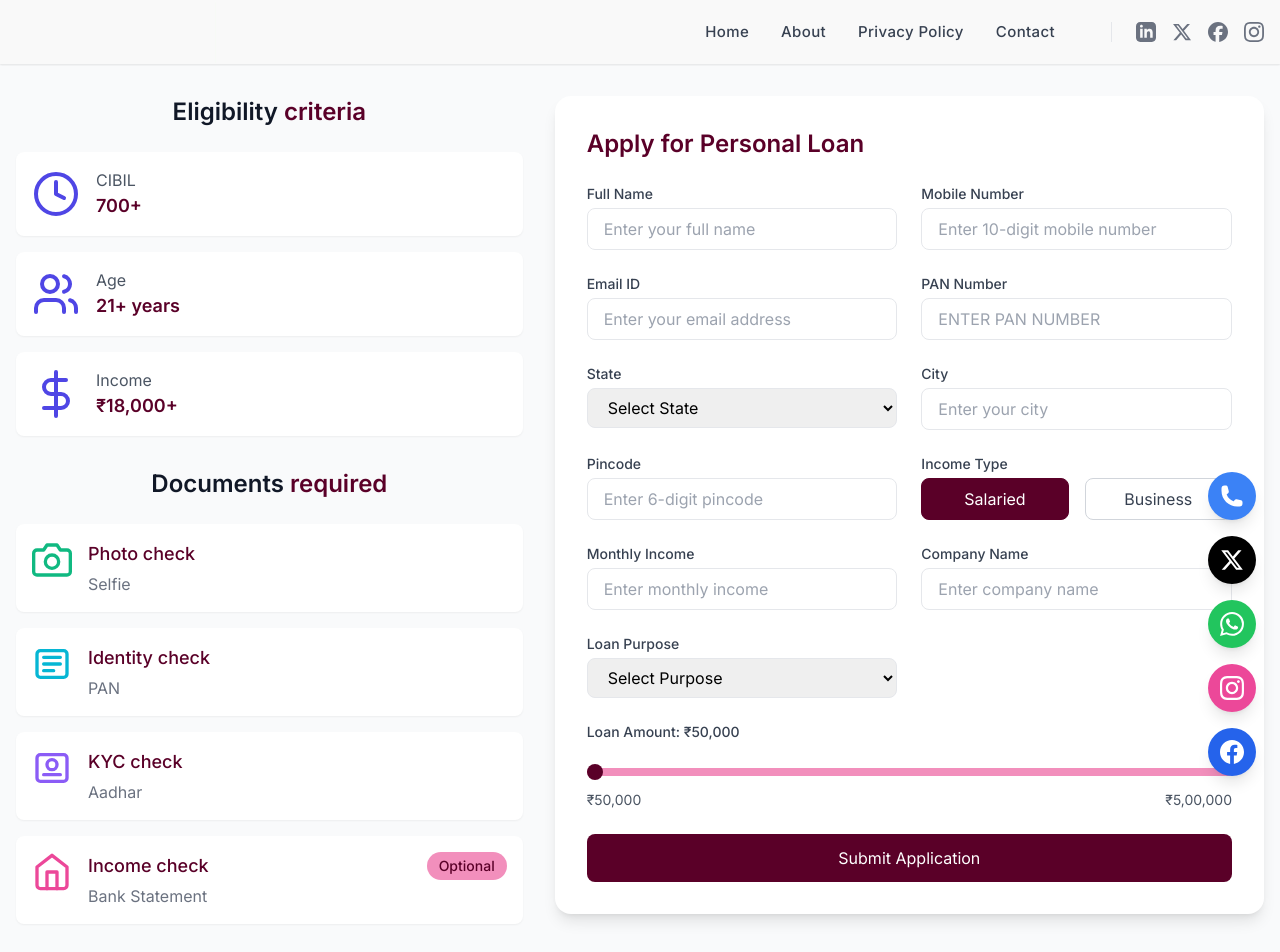
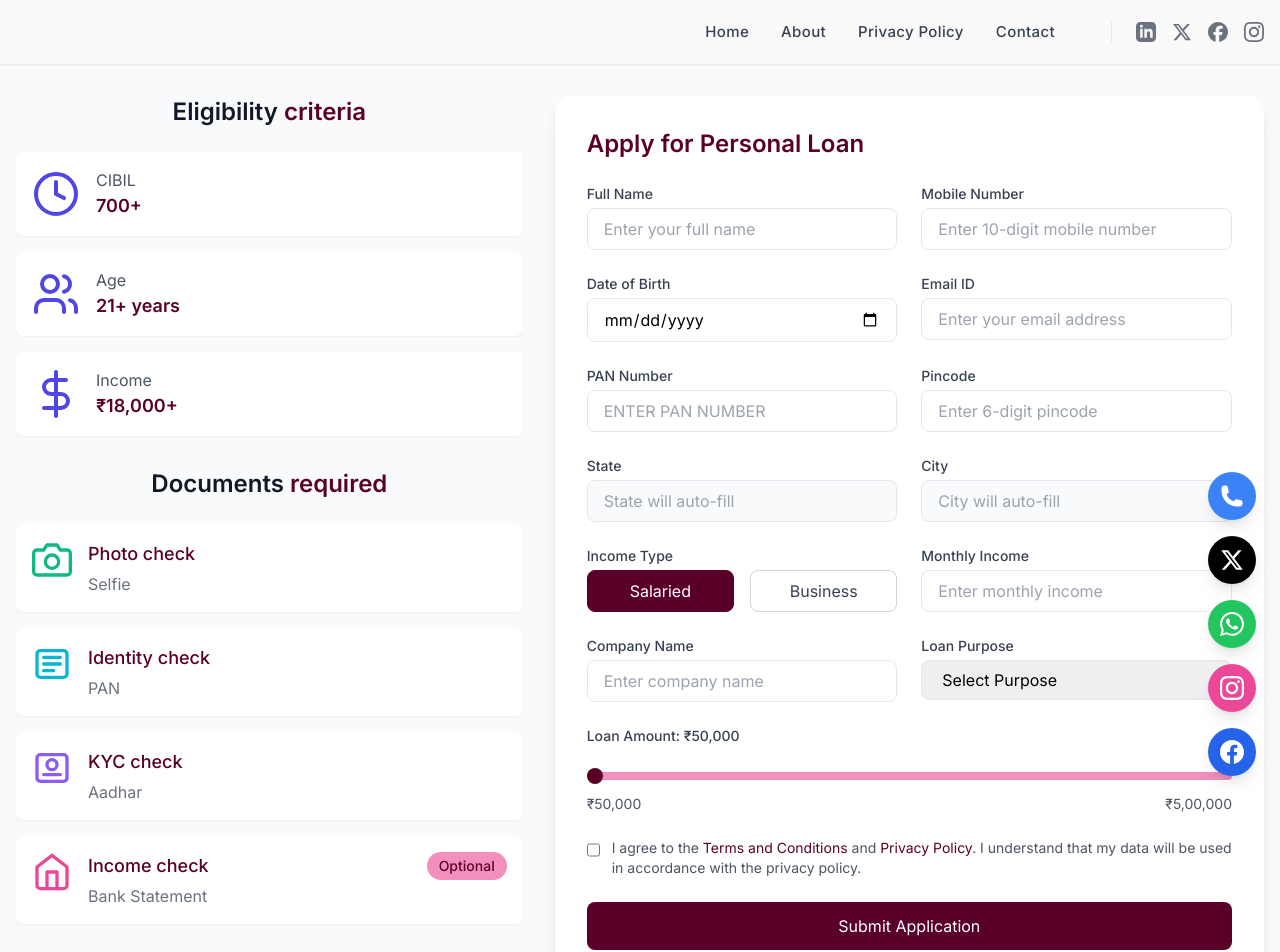
Before and after one commit to developerjay0011/VRConsultancy, a Next.js app: page /loan-inquiry in a window 1280 px wide. Shown: the top 952 px of the page. Built offline with nearby package versions, Linux system fonts and the light colour scheme.

Commit message:
commit application

```diff
--- a/src/components/HowItWorks.tsx
+++ b/src/components/HowItWorks.tsx
@@ -148,7 +148,7 @@ export default function HowItWorks() {
         </div>
 
         {/* CTA Section */}
-        <motion.div
+        {/* <motion.div
           initial={{ opacity: 0, y: 20 }}
           whileInView={{ opacity: 1, y: 0 }}
           viewport={{ once: true }}
@@ -161,7 +161,7 @@ export default function HowItWorks() {
           >
             Start Your Application
           </motion.button>
-        </motion.div>
+        </motion.div> */}
       </div>
     </section>
   )
--- a/src/components/LoanInquiry/LoanInquiryForm.tsx
+++ b/src/components/LoanInquiry/LoanInquiryForm.tsx
@@ -1,11 +1,10 @@
 "use client"
 
-import { useState } from 'react'
+import { useState, useEffect } from 'react'
 import { useForm } from 'react-hook-form'
 import * as yup from 'yup'
 import { yupResolver } from '@hookform/resolvers/yup'
-// import { motion } from 'framer-motion'
-// import Image from 'next/image'
+import toast from 'react-hot-toast'
 
 const schema = yup.object({
   name: yup.string().required('Name is required'),
@@ -15,6 +14,19 @@ const schema = yup.object({
   email: yup.string()
     .email('Enter a valid email')
     .required('Email is required'),
+  dob: yup.string()
+    .required('Date of Birth is required')
+    .test('age', 'You must be at least 21 years old', (value) => {
+      if (!value) return false
+      const dob = new Date(value)
+      const today = new Date()
+      const age = today.getFullYear() - dob.getFullYear()
+      const monthDiff = today.getMonth() - dob.getMonth()
+      if (monthDiff < 0 || (monthDiff === 0 && today.getDate() < dob.getDate())) {
+        return age - 1 >= 21
+      }
+      return age >= 21
+    }),
   pan: yup.string()
     .matches(/^[A-Z]{5}[0-9]{4}[A-Z]{1}$/, 'Enter a valid PAN number')
     .required('PAN number is required'),
@@ -32,22 +44,66 @@ const schema = yup.object({
     .min(50000, 'Loan amount must be at least ₹50,000')
     .max(500000, 'Loan amount cannot exceed ₹5,00,000')
     .required('Loan amount is required'),
-  loanPurpose: yup.string().required('Loan purpose is required')
+  loanPurpose: yup.string().required('Loan purpose is required'),
+  termsAccepted: yup.boolean()
+    .oneOf([true], 'You must accept the terms and conditions')
+    .required('You must accept the terms and conditions')
 }).required()
 
 type FormData = yup.InferType<typeof schema>
+
+const indianStates = [
+  'Andaman and Nicobar Islands',
+  'Andhra Pradesh',
+  'Arunachal Pradesh',
+  'Assam',
+  'Bihar',
+  'Chandigarh',
+  'Chhattisgarh',
+  'Dadra and Nagar Haveli and Daman and Diu',
+  'Delhi',
+  'Goa',
+  'Gujarat',
+  'Haryana',
+  'Himachal Pradesh',
+  'Jammu and Kashmir',
+  'Jharkhand',
+  'Karnataka',
+  'Kerala',
+  'Ladakh',
+  'Lakshadweep',
+  'Madhya Pradesh',
+  'Maharashtra',
+  'Manipur',
+  'Meghalaya',
+  'Mizoram',
+  'Nagaland',
+  'Odisha',
+  'Puducherry',
+  'Punjab',
+  'Rajasthan',
+  'Sikkim',
+  'Tamil Nadu',
+  'Telangana',
+  'Tripura',
+  'Uttar Pradesh',
+  'Uttarakhand',
+  'West Bengal'
+].sort()
 
 export default function LoanInquiryForm() {
   const [isSubmitting, setIsSubmitting] = useState(false)
   const [selectedIncomeType, setSelectedIncomeType] = useState<'salary' | 'business'>('salary')
   const [sliderValue, setSliderValue] = useState(50000)
+  const [isLoadingPincode, setIsLoadingPincode] = useState(false)
 
   const {
     register,
     handleSubmit,
     formState: { errors },
-    setValue
-    // watch
+    setValue,
+    watch,
+    reset
   } = useForm<FormData>({
     resolver: yupResolver(schema),
     defaultValues: {
@@ -55,13 +111,69 @@ export default function LoanInquiryForm() {
     }
   })
 
+  const pincode = watch('pincode')
+
+  useEffect(() => {
+    const fetchPincodeDetails = async () => {
+      if (pincode?.length === 6) {
+        setIsLoadingPincode(true)
+        try {
+          const response = await fetch(`https://api.postalpincode.in/pincode/${pincode}`)
+          const data = await response.json()
+
+          if (data[0].Status === 'Success') {
+            const postOffice = data[0].PostOffice[0]
+            setValue('state', postOffice.State)
+            setValue('city', postOffice.District)
+          }
+        } catch (error) {
+          console.error('Error fetching pincode details:', error)
+        } finally {
+          setIsLoadingPincode(false)
+        }
+      }
+    }
+
+    fetchPincodeDetails()
+  }, [pincode, setValue])
+
   const onSubmit = async (data: FormData) => {
     setIsSubmitting(true)
     try {
-      console.log(data)
-      // Add your form submission logic here
+      console.log("data", data)
+      const response = await fetch('http://localhost:5001/api/loans', {
+        method: 'POST',
+        headers: {
+          'Content-Type': 'application/json'
+        },
+
+        body: JSON.stringify({
+          ...data,
+          monthlyIncome: parseFloat(data.monthlyIncome.toString()),
+          loanAmount: sliderValue
+        })
+      })
+
+      if (!response.ok) {
+        throw new Error('Failed to submit loan application')
+      }
+
+      // Show success message
+      toast.success('Application submitted successfully!', {
+        position: 'top-right',
+        duration: 5000
+      })
+
+      // Reset form
+      reset()
+      setSliderValue(50000)
+      setSelectedIncomeType('salary')
     } catch (error) {
-      console.error('Error:', error)
+      console.error('Error submitting loan application:', error)
+      toast.error('Failed to submit loan application. Please try again.', {
+        position: 'top-right',
+        duration: 5000
+      })
     } finally {
       setIsSubmitting(false)
     }
@@ -104,6 +216,18 @@ export default function LoanInquiryForm() {
               {errors.mobile && <p className="mt-1 text-sm text-red-600">{errors.mobile.message}</p>}
             </div>
 
+            {/* Date of Birth */}
+            <div>
+              <label className="block text-sm font-medium text-gray-700 mb-1">Date of Birth</label>
+              <input
+                type="date"
+                {...register('dob')}
+                max={new Date().toISOString().split('T')[0]}
+                className="w-full px-4 py-2 border rounded-lg focus:ring-2 focus:ring-[#5A0028] focus:border-transparent"
+              />
+              {errors.dob && <p className="mt-1 text-sm text-red-600">{errors.dob.message}</p>}
+            </div>
+
             {/* Email */}
             <div>
               <label className="block text-sm font-medium text-gray-700 mb-1">Email ID</label>
@@ -129,17 +253,36 @@ export default function LoanInquiryForm() {
               {errors.pan && <p className="mt-1 text-sm text-red-600">{errors.pan.message}</p>}
             </div>
 
+            {/* Pincode */}
+            <div>
+              <label className="block text-sm font-medium text-gray-700 mb-1">Pincode</label>
+              <div className="relative">
+                <input
+                  type="text"
+                  {...register('pincode')}
+                  className="w-full px-4 py-2 border rounded-lg focus:ring-2 focus:ring-[#5A0028] focus:border-transparent"
+                  placeholder="Enter 6-digit pincode"
+                  maxLength={6}
+                />
+                {isLoadingPincode && (
+                  <div className="absolute right-3 top-1/2 -translate-y-1/2">
+                    <div className="animate-spin rounded-full h-5 w-5 border-2 border-[#5A0028] border-t-transparent"></div>
+                  </div>
+                )}
+              </div>
+              {errors.pincode && <p className="mt-1 text-sm text-red-600">{errors.pincode.message}</p>}
+            </div>
+
             {/* State */}
             <div>
               <label className="block text-sm font-medium text-gray-700 mb-1">State</label>
-              <select
+              <input
+                type="text"
                 {...register('state')}
-                className="w-full px-4 py-2 border rounded-lg focus:ring-2 focus:ring-[#5A0028] focus:border-transparent"
-              >
-                <option value="">Select State</option>
-                <option value="Gujarat">Gujarat</option>
-                {/* Add more states */}
-              </select>
+                className="w-full px-4 py-2 border rounded-lg focus:ring-2 focus:ring-[#5A0028] focus:border-transparent bg-gray-50"
+                placeholder="State will auto-fill"
+                readOnly
+              />
               {errors.state && <p className="mt-1 text-sm text-red-600">{errors.state.message}</p>}
             </div>
 
@@ -149,23 +292,11 @@ export default function LoanInquiryForm() {
               <input
                 type="text"
                 {...register('city')}
-                className="w-full px-4 py-2 border rounded-lg focus:ring-2 focus:ring-[#5A0028] focus:border-transparent"
-                placeholder="Enter your city"
+                className="w-full px-4 py-2 border rounded-lg focus:ring-2 focus:ring-[#5A0028] focus:border-transparent bg-gray-50"
+                placeholder="City will auto-fill"
+                readOnly
               />
               {errors.city && <p className="mt-1 text-sm text-red-600">{errors.city.message}</p>}
-            </div>
-
-            {/* Pincode */}
-            <div>
-              <label className="block text-sm font-medium text-gray-700 mb-1">Pincode</label>
-              <input
-                type="text"
-                {...register('pincode')}
-                className="w-full px-4 py-2 border rounded-lg focus:ring-2 focus:ring-[#5A0028] focus:border-transparent"
-                placeholder="Enter 6-digit pincode"
-                maxLength={6}
-              />
-              {errors.pincode && <p className="mt-1 text-sm text-red-600">{errors.pincode.message}</p>}
             </div>
 
             {/* Income Type */}
@@ -269,6 +400,31 @@ export default function LoanInquiryForm() {
             </div>
           </div>
 
+          {/* Terms and Conditions */}
+          <div className="mt-6">
+            <label className="flex items-start">
+              <input
+                type="checkbox"
+                {...register('termsAccepted')}
+                className="mt-1 h-4 w-4 text-[#5A0028] border-gray-300 rounded focus:ring-[#5A0028]"
+              />
+              <span className="ml-3 text-sm text-gray-600">
+                I agree to the{' '}
+                <a href="#" className="text-[#5A0028] hover:underline">
+                  Terms and Conditions
+                </a>{' '}
+                and{' '}
+                <a href="#" className="text-[#5A0028] hover:underline">
+                  Privacy Policy
+                </a>
+                . I understand that my data will be used in accordance with the privacy policy.
+              </span>
+            </label>
+            {errors.termsAccepted && (
+              <p className="mt-1 text-sm text-red-600">{errors.termsAccepted.message}</p>
+            )}
+          </div>
+
           <div className="mt-8">
             <button
               type="submit"
```
